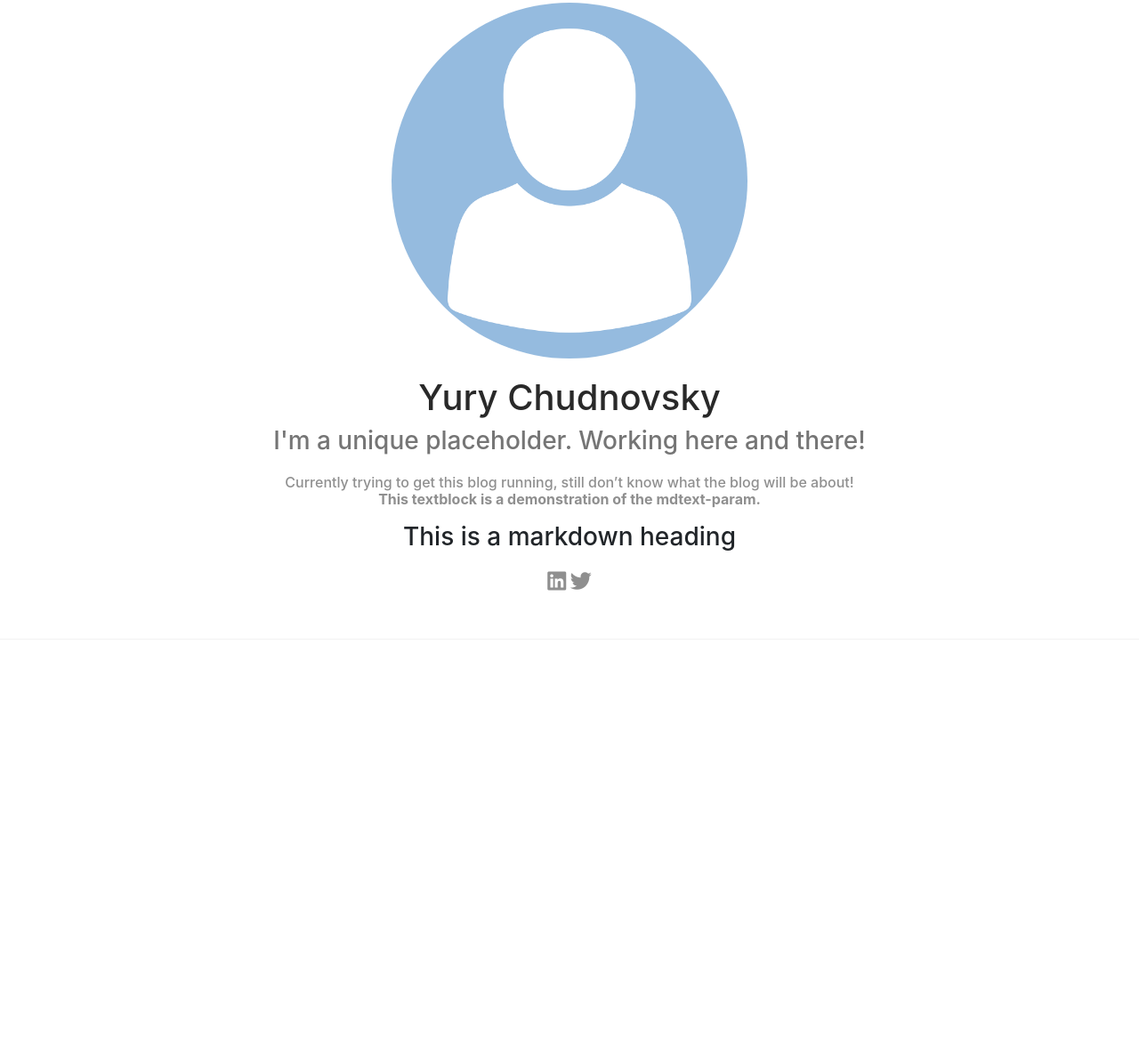
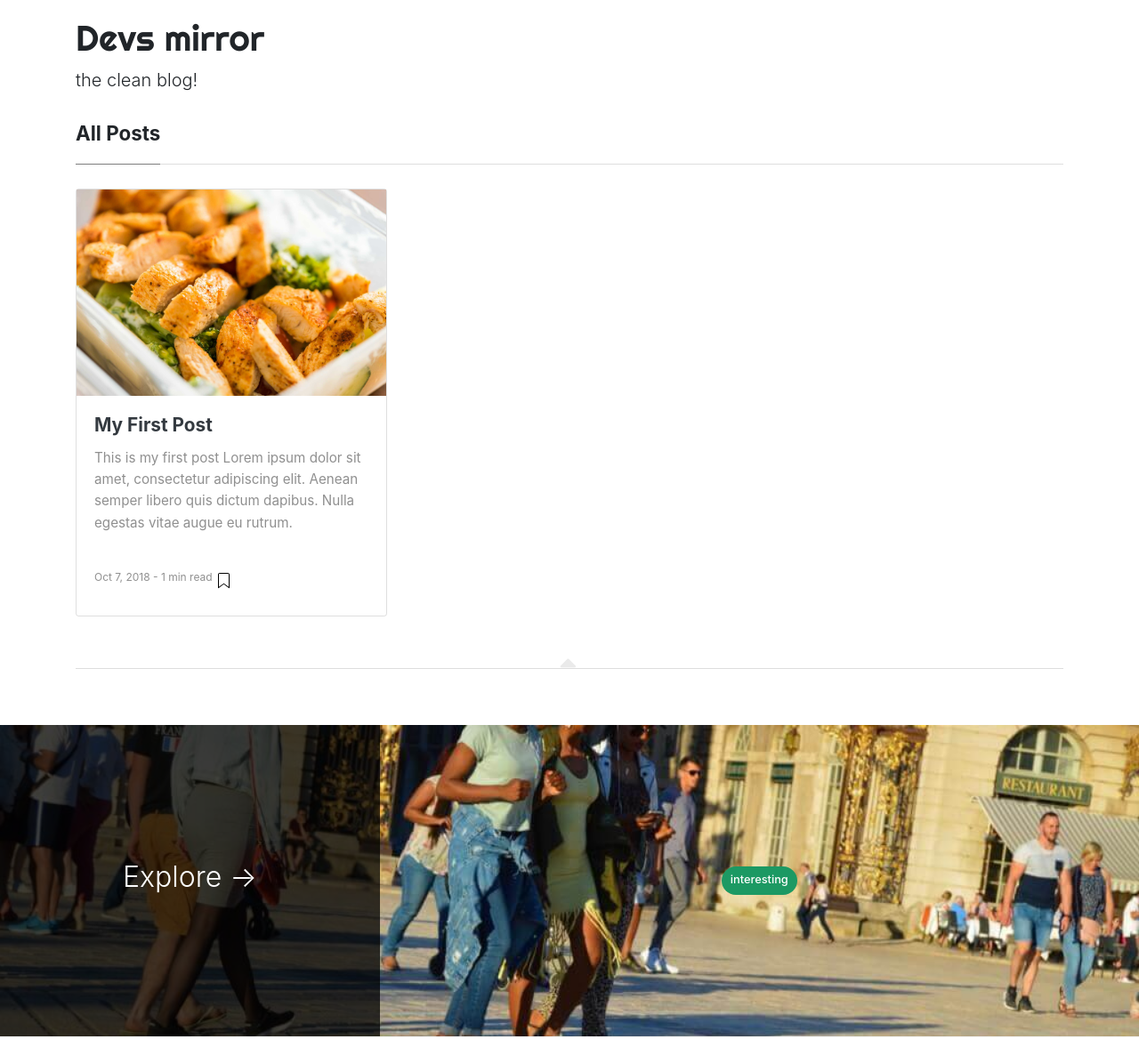
Before and after one commit to yurachud/devmirror.github.io, a plain HTML site: page index.html in a window 1280 px wide. Shown: the part 78-1246 px from the top of the page at 89% size. Before the commit the page ends 886 px from the top, so only its background shows below. Drawn offline with nearby package versions, Linux system fonts and the light colour scheme.

Commit message:
root blog

```diff
--- a/index.html
+++ b/index.html
@@ -39,7 +39,7 @@
             <ul class="navbar-nav ml-auto">
 
                 <li class="nav-item ">
-                    <a class="nav-link" href="/blog">Blog</a>
+                    <a class="nav-link" href="/">Blog</a>
                 </li>
 
                 <li class="nav-item ">
@@ -55,43 +55,74 @@
 
         <div class="site-content">
             <div class="container">
-    <div class="main-content">
-        <header class="text-center">
+<div class="mainheading">
+    <h1 class="sitetitle">Devs mirror</h1>
+    <p class="lead">
+         the clean blog!
+    </p>
+</div><div class="main-content">
 
-                <img src="/images/author.png" class="rounded-circle text-center index-image">
-
-            <h1 class="index-title">Yury Chudnovsky</h1>
-        </header>
-
-        <section class="text-center">
-
-            <h3 class="index-sub">I&#39;m a unique placeholder. Working here and there!</h3>
+        <section class="recent-posts">
+            <div class="section-title">
+                <h2><span>All Posts</span></h2>
+            </div>
+            <div class="row listrecent">
 
 
-            <h6 class="index-text">Currently trying to get this blog running, still don&rsquo;t know what the blog will be about!<br />
-<strong>This textblock is a demonstration of the mdtext-param.</strong></p>
+<div class="col-lg-4 col-md-6 mb-30px card-group">
+    <div class="card h-100">
+        <div class="maxthumb">
+            <a href="/blog/my-first-post/">
 
-<h3 id="this-is-a-markdown-heading">This is a markdown heading</h3>
-</h6>
+                    <img class="img-fluid" src="/images/blog/1.jpg" alt="A thumbnail image">
 
-        </section>
-    </div><section class="text-center">
-
-
-    <a href="https://linkedin.com/in/yury-chudnovsky"><i class="fab fa-linkedin social-icon" aria-hidden="true"></i></a>
+            </a>
+        </div>
+        <div class="card-body">
+            <h2 class="card-title"><a class="text-dark" href="/blog/my-first-post/">My First Post</a></h2>
+            <h4 class="card-text">This is my first post Lorem ipsum dolor sit amet, consectetur adipiscing elit. Aenean semper libero quis dictum dapibus. Nulla egestas vitae augue eu rutrum.</h4>
+        </div>
+        <div class="card-footer bg-white">
+            <div class="wrapfooter">
 
 
 
-
-    <a href="https://www.twitter.com/yurachud"><i class="fab fa-twitter social-icon" aria-hidden="true"></i></a>
-
-
-</section>
-
-
+                <span class="post-date">Oct 7, 2018 - 1 min read </span>
+                </span>
+                <span class="post-read-more"><a href="/blog/my-first-post/" title="Read Story"><svg class="svgIcon-use" width="25" height="25" viewbox="0 0 25 25"><path d="M19 6c0-1.1-.9-2-2-2H8c-1.1 0-2 .9-2 2v14.66h.012c.01.103.045.204.12.285a.5.5 0 0 0 .706.03L12.5 16.85l5.662 4.126a.508.508 0 0 0 .708-.03.5.5 0 0 0 .118-.285H19V6zm-6.838 9.97L7 19.636V6c0-.55.45-1 1-1h9c.55 0 1 .45 1 1v13.637l-5.162-3.668a.49.49 0 0 0-.676 0z" fill-rule="evenodd"></path></svg></a></span>
+                <div class="clearfix"></div>
+            </div>
+        </div>
+    </div>
+</div>
 
 
             </div>
+        </section>
+<div class="bottompagination">
+  <div class="pointerup"><i class="fa fa-caret-up"></i></div>
+  <span class="navigation" role="navigation">
+
+  </span>
+</div></div>
+
+
+            </div>
+<div class="jumbotron fortags">
+	<div class="d-md-flex h-100">
+		<div class="col-md-4 transpdark align-self-center text-center h-100">
+			<div class="d-md-flex align-items-center justify-content-center h-100">
+				<h2 class="d-md-block d-none align-self-center py-1 font-weight-light">Explore <span class="d-none d-md-inline">→</span></h2>
+			</div>
+		</div>
+		<div class="col-md-8 p-5 align-self-center text-center">
+
+			<a class="mt-1 mb-1" href="/tags/interesting">interesting</a>
+
+		</div>
+	</div>
+</div>
+
 <footer class="footer">
     <div class="container">
         <div class="row">
--- a/sitemap.xml
+++ b/sitemap.xml
@@ -5,11 +5,6 @@
   <url>
     <loc>https://devmirror.com/blog/my-first-post/</loc>
     <lastmod>2018-10-07T11:17:14+02:00</lastmod>
-  </url>
-
-  <url>
-    <loc>https://devmirror.com/about/</loc>
-    <lastmod>2018-10-07T11:12:00+02:00</lastmod>
   </url>
 
   <url>
```
Also changed, not shown: 404.html (+1 -1 lines), blog/index.html (+1 -1 lines), blog/my-first-post/index.html (+1 -1 lines), categories/index.html (+1 -1 lines), index.xml (+0 -9 lines), page/1/index.html (added, +1 -0 lines), tags/index.html (+1 -1 lines), tags/interesting/index.html (+1 -1 lines).
